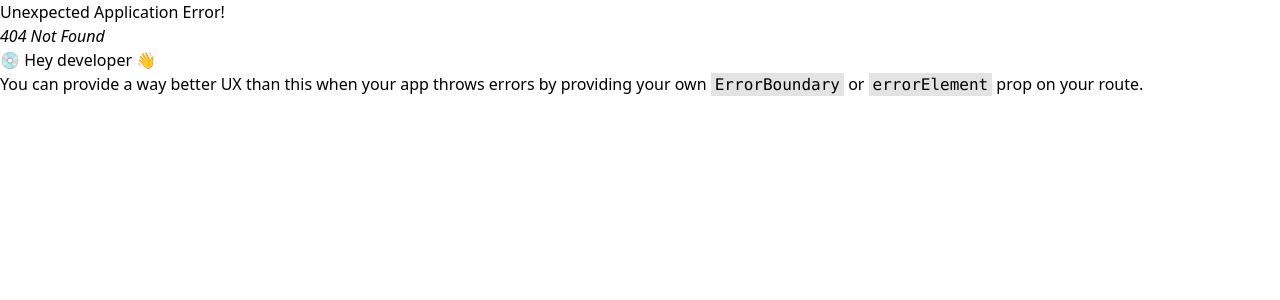
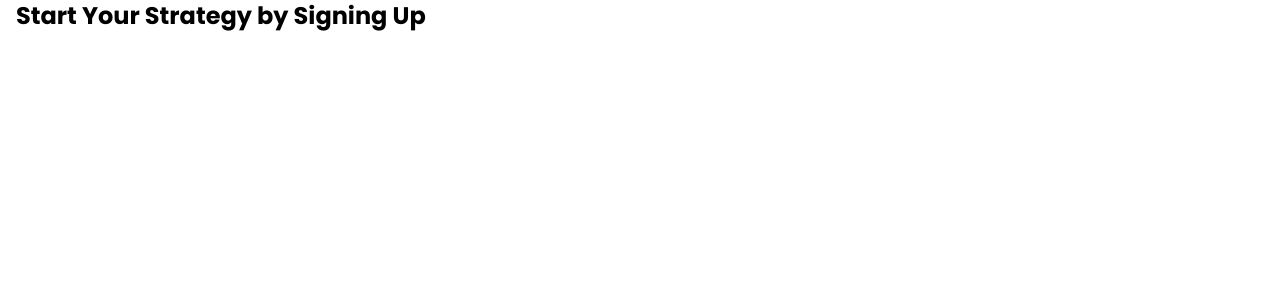
Before and after one commit to SajmulHossain/task-management, a React (Vite) app: page /register in a window 1280 px wide. Before the commit this address had no page. Shown: the top 300 px of the page. Built offline with nearby package versions, Linux system fonts and the light colour scheme.

Commit message:
font setup done

```diff
--- a/src/App.jsx
+++ b/src/App.jsx
@@ -1,4 +1,6 @@
+import { Outlet } from "react-router-dom";
 import useAuth from "./hooks/useAuth"
+import Header from "./sharedComponents/Header";
 
 
 function App() {
@@ -7,7 +9,10 @@ function App() {
 
   return (
     <>
-      <p className="font-bold text-xl"></p>
+      <Header />
+      <main>
+        <Outlet />
+      </main>
     </>
   )
 }
--- a/src/index.css
+++ b/src/index.css
@@ -1 +1,13 @@
+@import url('https://fonts.googleapis.com/css2?family=Poppins:ital,wght@0,100;0,200;0,300;0,400;0,500;0,600;0,700;0,800;0,900;1,100;1,200;1,300;1,400;1,500;1,600;1,700;1,800;1,900&display=swap');
+
 @import "tailwindcss";
+
+body {
+  font-family: "Poppins", serif;
+}
+
+@layer components {
+  .section {
+    @apply max-w-[1280px] px-4 mx-auto;
+  }
+}
--- /dev/null
+++ b/src/pages/Login.jsx
@@ -0,0 +1,10 @@
+
+const Login = () => {
+  return (
+    <section className="section">
+      <h3>Welcome Back!</h3>
+    </section>
+  );
+};
+
+export default Login;
--- /dev/null
+++ b/src/pages/Register.jsx
@@ -0,0 +1,11 @@
+
+
+const Register = () => {
+  return (
+    <section className="section">
+      <h3 className="font-bold text-2xl">Start Your Strategy by Signing Up</h3>
+    </section>
+  );
+};
+
+export default Register;
--- a/src/provider/authProvider/AuthProvider.jsx
+++ b/src/provider/authProvider/AuthProvider.jsx
@@ -1,9 +1,14 @@
 /* eslint-disable react/prop-types */
+import { useState } from "react";
 import AuthContext from "./AuthContext";
 
 
 const AuthProvider = ({children}) => {
-  const data = {};
+  const [user, setUser] = useState(null);
+
+
+
+  const data = {user};
   return (
     <AuthContext.Provider value={data}>
       {children}
--- /dev/null
+++ b/src/sharedComponents/Header.jsx
@@ -0,0 +1,11 @@
+
+
+const Header = () => {
+  return (
+    <header>
+      <h3>Manage Task</h3>
+    </header>
+  );
+};
+
+export default Header;
```
Also changed, not shown: src/routes/Routes.jsx (+10 -0 lines).
